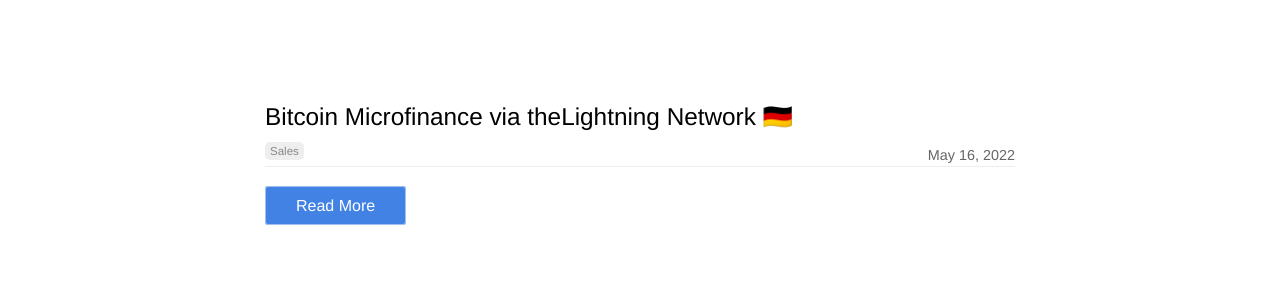
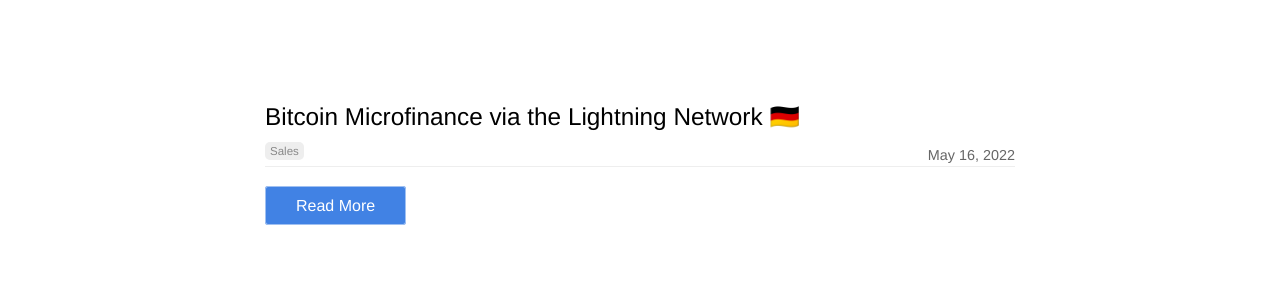
Before and after one commit to Bitcoin-InnovationHub/home, a Jekyll site: the page built from blog/index.html, in a window 1280 px wide and 900 px high. Shown: the part 273-569 px from the top of the window. Built offline with Jekyll 4.4.1, drawn with Linux system fonts in a browser that asks for light colours; the list of posts is cut into pages by our own code.

Commit message:
Update 2022-05-16-bitcoin-microfinance.md

```diff
--- a/_posts/2022-05-16-bitcoin-microfinance.md
+++ b/_posts/2022-05-16-bitcoin-microfinance.md
@@ -1,6 +1,6 @@
 ---
 date: 2022-05-16
-title: Bitcoin Microfinance via theLightning Network  &#127465;&#127466;
+title: Bitcoin Microfinance via the Lightning Network  &#127465;&#127466;
 categories:
   - sales
 author_staff_member: anna
```
